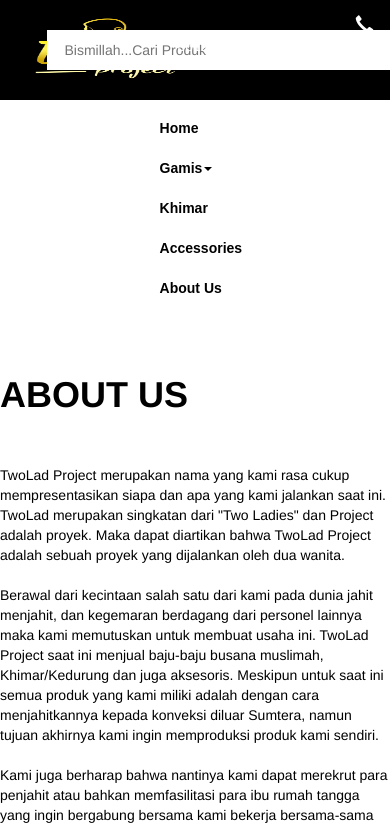
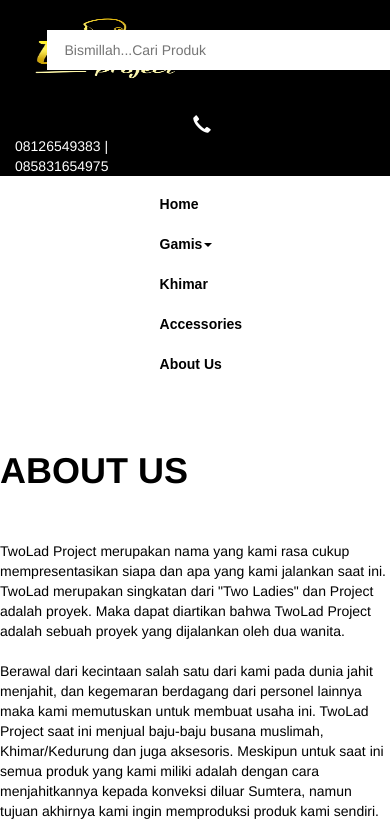
Before and after one commit to twoladprojectsyari/twoladsyari.github.io, a plain HTML site: page aboutus.html in a window 390 px wide. Shown: the top 827 px of the page. Drawn offline with nearby package versions, Linux system fonts and the light colour scheme.

Commit message:
Update aboutus.html

```diff
--- a/aboutus.html
+++ b/aboutus.html
@@ -60,14 +60,14 @@
             <img src="images/twolad.jpg" width="200" height="100">
             </div>
 
-            <div class="col-md-4 col-sm-4 col-xs-4 child-header">
+            <div class="col-md-4 col-sm-4 col-xs-8 child-header">
                 <form>
                   <input class="search" type="text" placeholder="Bismillah...Cari Produk" size="50" required>
                   <input class="button" type="button" value="Cari">
                 </form>
             </div>
 
-            <div class="col-md-4 col-sm-4 col-xs-6 header icon">
+            <div class="col-md-4 col-sm-4 col-xs-5 header icon">
               <span class="glyphicon glyphicon-earphone" style="font-size: 18px; color: white; margin:14px 11px 4px 178px"></span>08126549383 | 085831654975
 
            </div>
```
